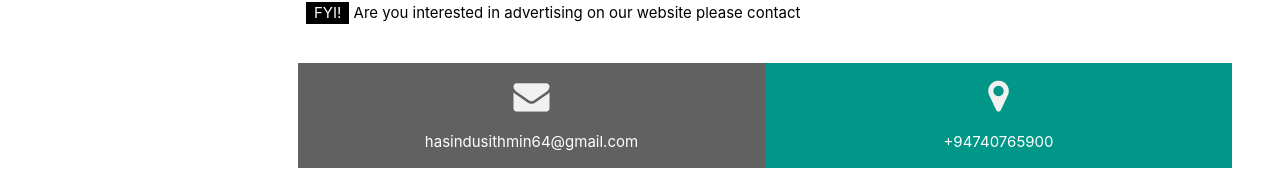
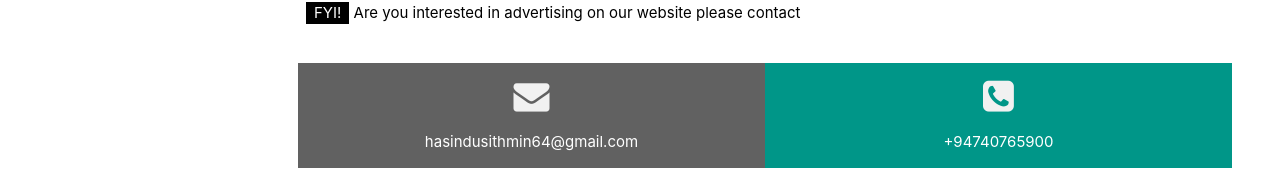
Before and after one commit to hasindusithmin/truenews, a React (Create React App) app: page / in a window 1280 px wide. Shown: the part 1030-1200 px from the top of the page. Built offline with nearby package versions, Linux system fonts and the light colour scheme.

Commit message:
Update Home.js

```diff
--- a/src/components/Home.js
+++ b/src/components/Home.js
@@ -23,7 +23,7 @@ export default function Home({ handler }) {
                     <p>hasindusithmin64@gmail.com</p>
                 </div>
                 <div className="w3-half w3-teal">
-                    <p><i className="fa fa-map-marker w3-xxlarge w3-text-light-grey"></i></p>
+                    <p><i className="fa fa-phone-square w3-xxlarge w3-text-light-grey"></i></p>
                     <p>+94740765900</p>
                 </div>
             </div>
```
